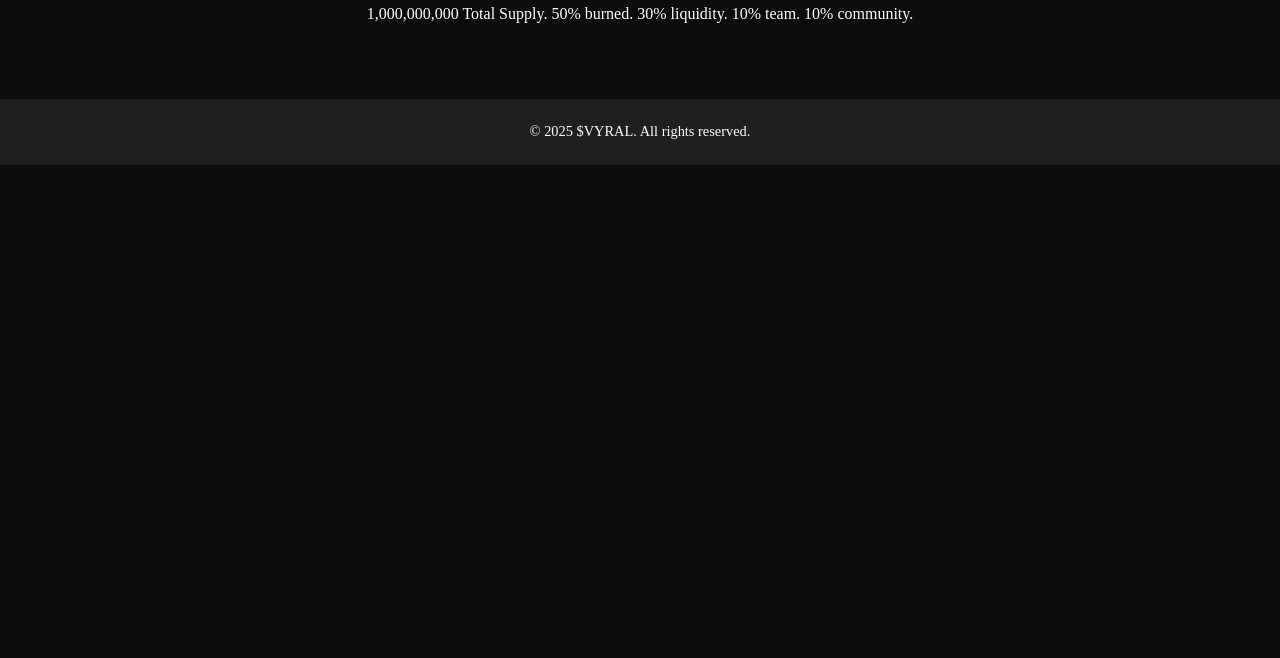
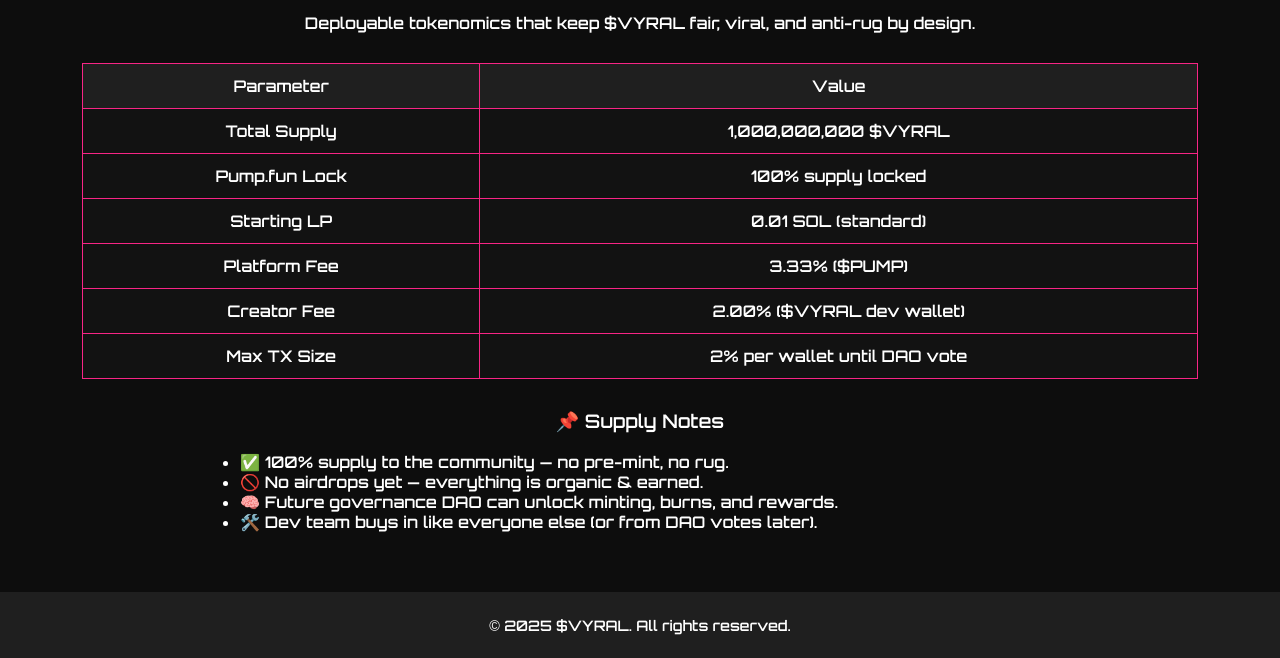
Before and after one commit to exitliqxFML/VYRALCAT, a plain HTML site: page tokenomics.html in a window 1280 px wide. Shown: the part 227-885 px from the top of the page. Before the commit the page ends 800 px from the top, so only its background shows below. Drawn offline with Linux system fonts and the light colour scheme.

Commit message:
Update tokenomics.html

```diff
--- a/tokenomics.html
+++ b/tokenomics.html
@@ -4,7 +4,29 @@
   <meta charset="UTF-8" />
   <meta name="viewport" content="width=device-width, initial-scale=1.0" />
   <title>$VYRAL – Tokenomics</title>
+  <link href="https://fonts.googleapis.com/css2?family=Orbitron:wght@600&display=swap" rel="stylesheet">
   <link rel="stylesheet" href="assets/css/style.css" />
+  <style>
+    body {
+      font-family: 'Orbitron', sans-serif;
+    }
+    table {
+      width: 90%;
+      margin: 30px auto;
+      border-collapse: collapse;
+      color: #fff;
+    }
+    table th, table td {
+      border: 1px solid #f72585;
+      padding: 12px;
+    }
+    table th {
+      background-color: #1f1f1f;
+    }
+    table td {
+      background-color: #121212;
+    }
+  </style>
 </head>
 <body>
   <header>
@@ -17,8 +39,26 @@
     </nav>
   </header>
   <main>
-    <h2>Tokenomics</h2>
-    <p>1,000,000,000 Total Supply. 50% burned. 30% liquidity. 10% team. 10% community.</p>
+    <h2>Real Tokenomics – Built for Pump.fun</h2>
+    <p>Deployable tokenomics that keep $VYRAL fair, viral, and anti-rug by design.</p>
+
+    <table>
+      <tr><th>Parameter</th><th>Value</th></tr>
+      <tr><td>Total Supply</td><td>1,000,000,000 $VYRAL</td></tr>
+      <tr><td>Pump.fun Lock</td><td>100% supply locked</td></tr>
+      <tr><td>Starting LP</td><td>0.01 SOL (standard)</td></tr>
+      <tr><td>Platform Fee</td><td>3.33% ($PUMP)</td></tr>
+      <tr><td>Creator Fee</td><td>2.00% ($VYRAL dev wallet)</td></tr>
+      <tr><td>Max TX Size</td><td>2% per wallet until DAO vote</td></tr>
+    </table>
+
+    <h3>📌 Supply Notes</h3>
+    <ul style="text-align: left; max-width: 800px; margin: 0 auto; padding: 0 20px;">
+      <li>✅ 100% supply to the community — no pre-mint, no rug.</li>
+      <li>🚫 No airdrops yet — everything is organic & earned.</li>
+      <li>🧠 Future governance DAO can unlock minting, burns, and rewards.</li>
+      <li>🛠️ Dev team buys in like everyone else (or from DAO votes later).</li>
+    </ul>
   </main>
   <footer>
     <p>© 2025 $VYRAL. All rights reserved.</p>
```
